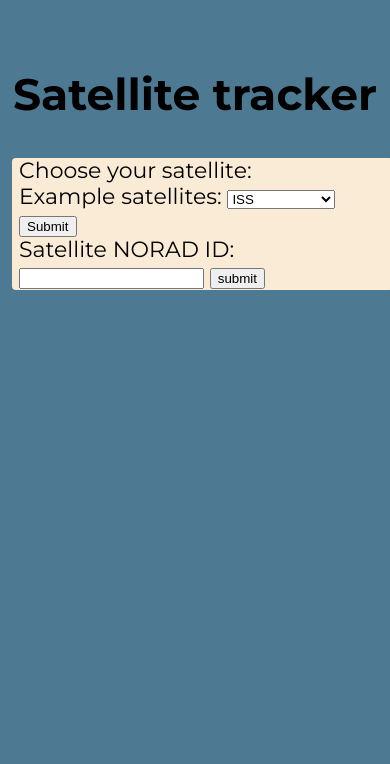
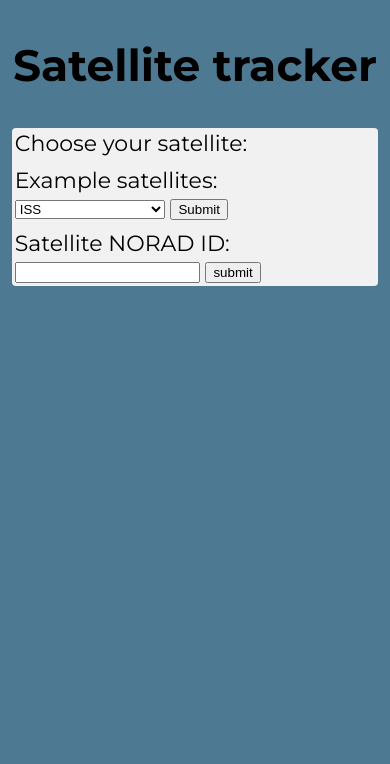
Before and after one commit to thomas7392/Olympus-Awakens, a Flask app: page /satellite_tracker in a window 390 px wide. Shown: the part 80-844 px from the top of the page. Run offline with Flask 2, Linux system fonts and the light colour scheme; some libraries are stand-ins or nearby versions.

Commit message:
Fixed overflowing table in satellite tracker

```diff
--- a/main.py
+++ b/main.py
@@ -79,8 +79,8 @@ def satellite_tracker():
 
         # Create map
         mymap = Map(identifier="view-side",
-                    lat=0,
-                    lng=0,
+                    lat=sat_data['sat_lat'][0],
+                    lng=sat_data['sat_lon'][0],
                     zoom = 2,
                     streetview_control=False,
                     style = "width:100%; height:100%;",
--- a/static/css/template.css
+++ b/static/css/template.css
@@ -265,11 +265,34 @@ div.sts_background::before {
   background-position: bottom 90% center;
 }
 
-div.blue_background{
+/* div.blue_background{
   background-color: rgb(77,122,146);
   height: calc(100vh - 80px);
   display: flex;
-  overflow:auto;
+  overflow: auto;
+} */
+
+div.blue_backgroundd{
+  display: flex;
+  justify-content: center;
+  height: calc(100vh - 80px);
+}
+
+div.blue_background::before {
+  content: "";
+  display: block;
+  background-color: rgb(77,122,146);
+  background-repeat: no-repeat;
+  background-size: cover;
+  background-attachment: fixed;
+  position: fixed;
+  top: 0px;
+  left: 0px;
+  right: 0px;
+  bottom: 0px;
+  width: 100%;
+  height: 100%;
+  z-index: -1;
 }
 
 p.home {
@@ -580,9 +619,38 @@ div.cv_entry_content{
   div.content {width:80%; padding-left: 10%; padding-right: 10%; margin: 0;}
 
   div.satellite_tracker_content {width:94%; margin-left: 3%; margin-right: 3%; margin-top: 10%; padding: 0px; font-size: 22px;}
-  .choose_satellite{width: 100%; margin-top: 10%; padding: 0px;}
-  .tracker_info{width:100%; height: 100%; margin-bottom: 5%; margin-top: 640px; margin-left: 0px; padding: 0.5%;
+  .choose_satellite{width: 100%; margin-top: 10%; padding: 0px; box-sizing: border-box;
   }
+
+  /* #special + br {
+    display: block;
+    content: "";
+  } */
+
+  #special:after {
+    content: "\a"; /* \a is the escape sequence for a line break */
+    display: block; /* display as block element */
+  }
+
+#norad_sat_form{
+  margin-top: 10px;
+}
+
+#sat_form{
+  margin-top: 10px;
+}
+
+  .tracker_info{width:100%;
+                height: 100%;
+                margin-bottom: 5%;
+                margin-top: 640px;
+                margin-left: 0px;
+                margin-right: 0px;
+                padding-right: 10px;
+                padding-left: 10px;
+                box-sizing: border-box;
+  }
+
   .tracker_map{width:100%; height: 600px;}
   .satellite_panel{width: 100%; height: 130%;}
 
@@ -620,8 +688,8 @@ div.cv_entry_content{
 
   .choose_satellite{
     width: 100%;
-    background-color: antiquewhite;
-    padding: 0px 2%;
+    background-color: #f1f1f1;
+    padding: 3px 3px;
   }
 
   div.contacts {
--- a/static/js/sidenav.js
+++ b/static/js/sidenav.js
@@ -34,14 +34,15 @@ function openCVentry (entry_name) {
   var button_1 = document.getElementById(entry_name).querySelector("div:first-of-type button:nth-child(1)");
   var button_2 = document.getElementById(entry_name).querySelector("div:first-of-type button:last-of-type");
 
-
   if (targetdiv.style.display === 'block') {
     targetdiv.style.display = 'none';
     button_1.style.borderBottomLeftRadius = "0.25rem";
     button_2.style.borderBottomRightRadius = "0.25rem";
+    button_2.innerHTML = "<i class='fa-solid fa-plus' style ='font-size: 16px; '></i>";
   } else {
     targetdiv.style.display = 'block';
     button_1.style.borderBottomLeftRadius = "0";
     button_2.style.borderBottomRightRadius = "0";
+    button_2.innerHTML = "<i class='fa-solid fa-minus' style ='font-size: 16px; '></i>";
   }
 }
--- a/templates/home.html
+++ b/templates/home.html
@@ -12,7 +12,7 @@
             <h1 class="home"> Welcome! </h1>
             <p class="home" > Welcome, my name is Thomas Goldman and I'm an aerospace engineer. This website is a personal project
             to explore how websites are created and challenge myself to build a satellite tracker. If you want to learn
-            more about who I am, visit my profile page. </p>
+            more about who I am you can visit my profile page. </p>
             <div class="btn-group">
             <button onclick= "location.href='{{url_for('profile')}}'" ><i class='fa-solid fa-user'></i>&nbsp;&nbsp;My Profile</button>
             <button onclick= "location.href='{{url_for('satellite_tracker')}}'"><i class='fas fa-satellite'></i>&nbsp;&nbsp;Satellite Tracker</button>
--- a/templates/satellite_tracker.html
+++ b/templates/satellite_tracker.html
@@ -80,9 +80,11 @@
             <p> Choose your satellite: </p>
             <!-- Request satellite in a dropdown menu -->
 
+
             <form id="sat_form" action="/satellite_tracker" method="POST" enctype="multipart/form-data">
-              <label style = "display: inline-block;" for="satellite">Example satellites: </label>
-                <select id="mySelect" name="satellite" id = "satellite">
+              <label id = "special" for="satellite"> <span style="display: inline-block;">Example satellites:</span></label>
+
+                <select id="mySelect" name="satellite" id = "satellite", style = "width: 150px;">
                   <option value="iss" {% if chosen_satellite == "iss" %} selected="selected"{% endif %}>ISS</option>
                   <option value="icesat2" {% if chosen_satellite == "icesat2" %} selected="selected" {% endif %}>ICESAT-2</option>
                   <option value="hubble" {% if chosen_satellite == "hubble" %} selected="selected" {% endif %}> Hubble</option>
@@ -95,7 +97,7 @@
                   <option value="SENTINEL_5P" {% if chosen_satellite == "SENTINEL_5P" %} selected="selected" {% endif %}>SENTINEL-5P</option>
                   <option value="SENTINEL_6" {% if chosen_satellite == "SENTINEL_6" %} selected="selected" {% endif %}>SENTINEL-6</option>
                 </select>
-              <input style = "display: inline-block;" type="submit" value="Submit">
+              <input style = "display: inline-block;" type="submit" value="Submit"><span id="special2"></span>
             </form>
             <!-- Request satellite in an open field -->
             <form id="norad_sat_form" action="/satellite_tracker" method="POST" enctype="multipart/form-data">
@@ -111,7 +113,7 @@
           </script>
 
           <!-- Respond to chosen satellite -->
-            <div id="loading_screen" class = "loading_container satellite_panel round_edges">
+            <div id="loading_screen" class = "loading_container round_edges">
               <div id="loader" class = "loader"></div>
             </div>
 
@@ -128,18 +130,18 @@
                 <div style = "font-weight: bold; font-size: 18px; margin-top: 10px; margin-bottom: 3px;"> Satellite info</div>
 
                 <table style = "width: 100%;">
-                  <tbody class = "alternating_colors">
+                  <tbody class = "alternating_colors" style = "width: 100%;">
                     <tr>
-                      <td style = "width: 60%;">Satellite </td>
-                      <td style = "text-align: right; width: 40%;"> {{ sat_name }}</td>
+                      <td >Satellite </td>
+                      <td > {{ sat_name }}</td>
                     </tr>
                     <tr>
-                      <td style = "width: 60%;">NORAD ID</td>
-                      <td style = "text-align: right;width: 40%;"> {{sat_norad}}</td>
+                      <td >NORAD ID</td>
+                      <td > {{sat_norad}}</td>
                     </tr>
                     <tr>
-                      <td style = "width: 60%;">Two-Line element date</td>
-                      <td style = "text-align: right;width: 40%;"><span id = "tle_date"></span></td>
+                      <td>Two-Line element date</td>
+                      <td><span id = "tle_date"></span></td>
                     </tr>
                   </tbody>
                 </table>
```
Also changed, not shown: other parts of static/css/template.css (+25 -7 lines), templates/profile.html (+8 -12 lines).
